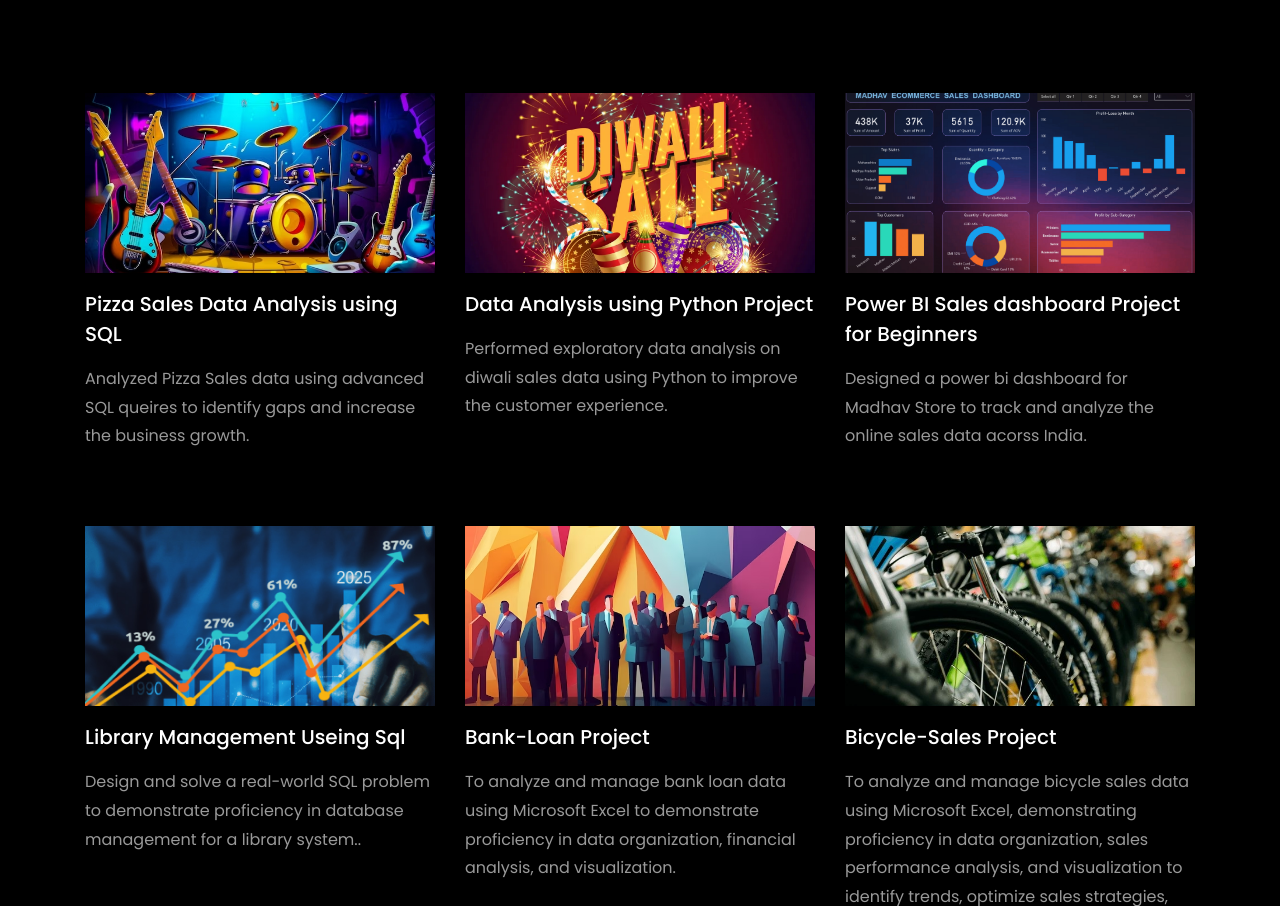
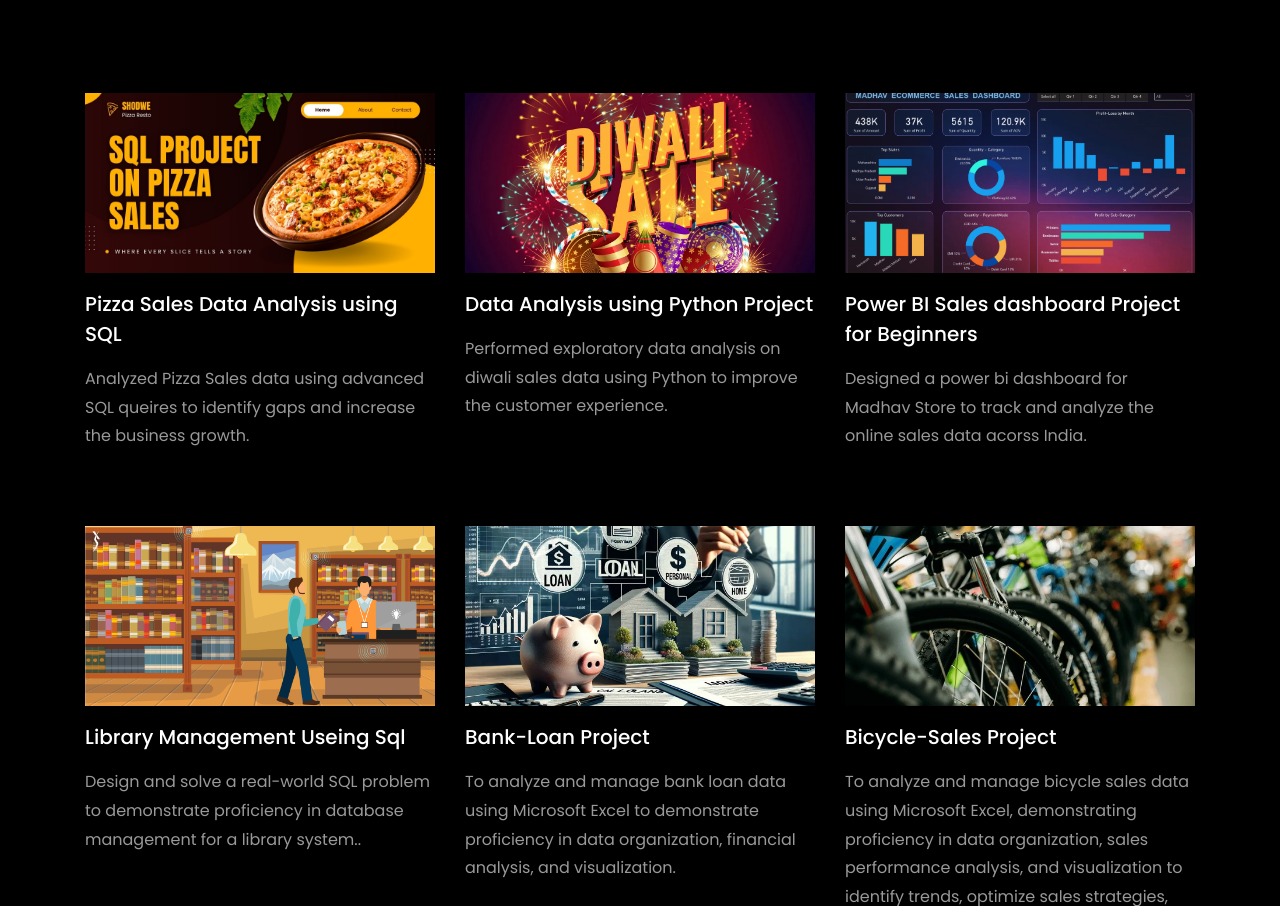
Before and after one commit to sshankt/sshankt.github.io, a plain HTML site: page index.html in a window 1280 px wide. Shown: the part 3474-4380 px from the top of the page. Drawn offline with Linux system fonts and the light colour scheme; animation ran at ten frames a second; files whose address does not match are found by name.

Commit message:
Update index.html

```diff
--- a/index.html
+++ b/index.html
@@ -396,7 +396,7 @@
         <div class="row d-flex">
           <div class="col-md-4 d-flex ftco-animate">
             <div class="blog-entry justify-content-end">
-              <a href="https://github.com/sshankt/Pizza_Sales_SQL" class="block-20 zoom-effect" style="background-image: url('images/proj_1.jpg');">
+              <a href="https://github.com/sshankt/Pizza_Sales_SQL" class="block-20 zoom-effect" style="background-image: url('images/Proj_1.jpg');">
               </a>
               <div class="text mt-3 float-right d-block">
 
@@ -433,7 +433,7 @@
         <div class="row d-flex justify-content-center">
             <div class="col-md-4 d-flex ftco-animate">
                 <div class="blog-entry justify-content-end">
-                <a href="https://github.com/sshankt/SQl_Library_Project" class="block-20 zoom-effect" style="background-image: url('images/proj_4.jpg');">
+                <a href="https://github.com/sshankt/SQl_Library_Project" class="block-20 zoom-effect" style="background-image: url('images/Proj_4.jpg');">
                 </a>
                 <div class="text mt-3 float-right d-block">
 
@@ -444,7 +444,7 @@
             </div>
             <div class="col-md-4 d-flex ftco-animate">
                 <div class="blog-entry justify-content-end">
-                <a href="https://github.com/sshankt/Bank_Loan_Report_Dashboard" class="block-20 zoom-effect" style="background-image: url('images/proj_5.jpg');">
+                <a href="https://github.com/sshankt/Bank_Loan_Report_Dashboard" class="block-20 zoom-effect" style="background-image: url('images/Proj_5.jpg');">
                 </a>
                 <div class="text mt-3 float-right d-block">
 
@@ -455,7 +455,7 @@
             </div>
             <div class="col-md-4 d-flex ftco-animate">
                 <div class="blog-entry justify-content-end">
-                <a href="https://github.com/sshankt/Bicycle_sales_dashboard" class="block-20 zoom-effect" style="background-image: url('images/proj_6.jpg');">
+                <a href="https://github.com/sshankt/Bicycle_sales_dashboard" class="block-20 zoom-effect" style="background-image: url('images/Proj_6.jpg');">
                 </a>
                 <div class="text mt-3 float-right d-block">
 
```
